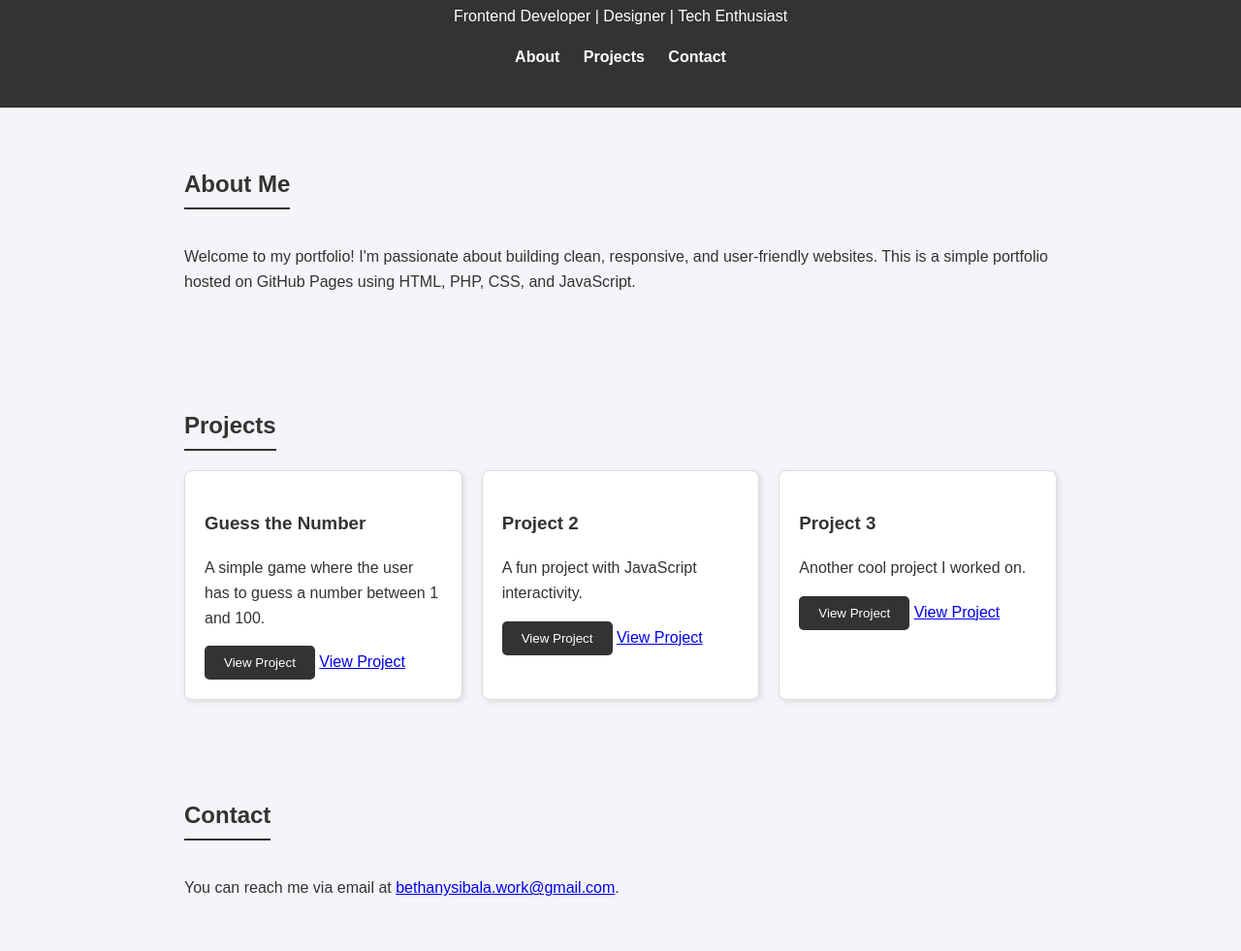
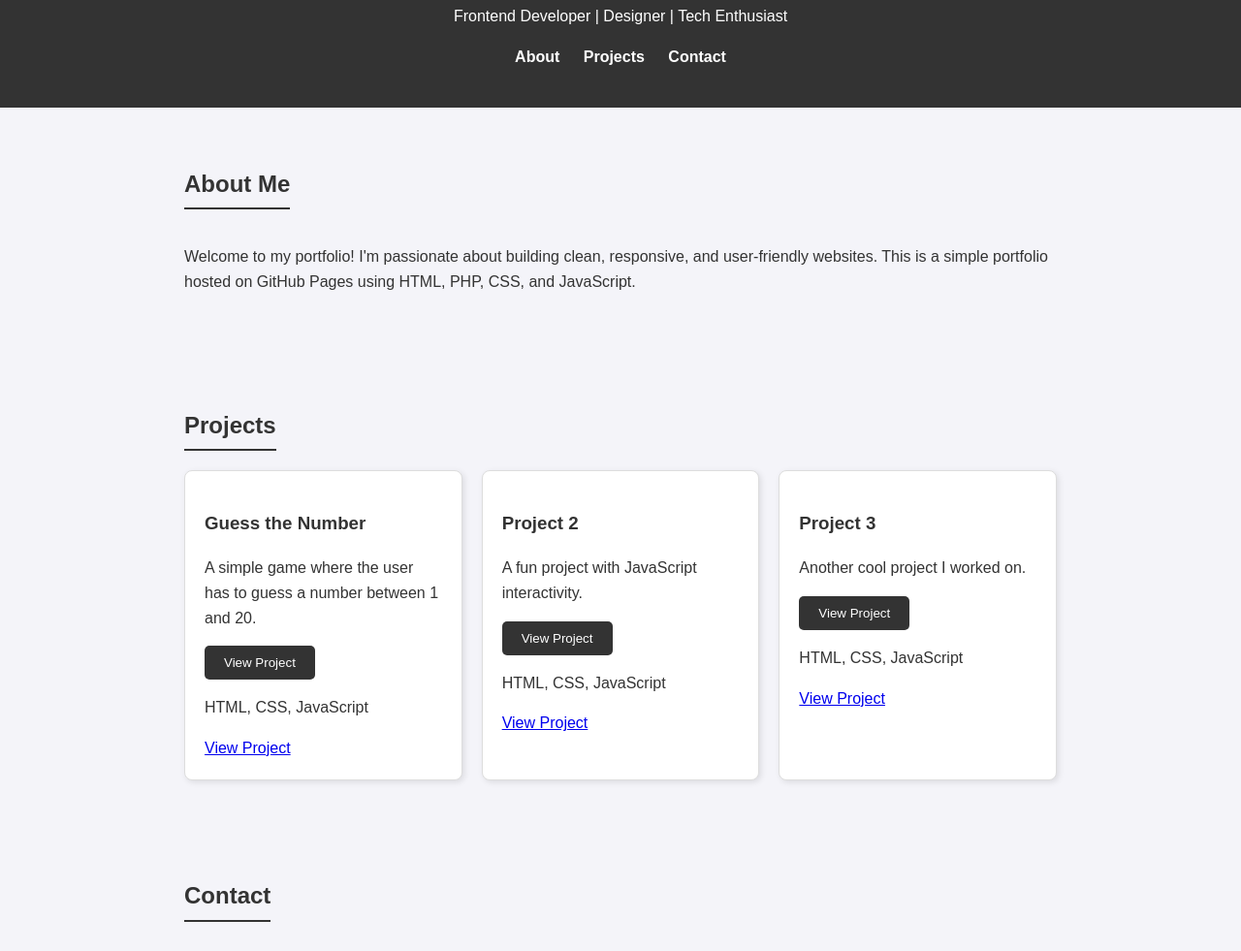
Before and after one commit to bethanysibs/online-portfolio, a plain HTML site: page index.html in a window 1280 px wide. Shown: the part 116-1097 px from the top of the page at 97% size. Drawn offline with Linux system fonts and the light colour scheme.

Commit message:
quick update

```diff
--- a/index.html
+++ b/index.html
@@ -142,9 +142,9 @@
   <script>
     // Sample projects data
     const projects = [
-      { title: "Guess the Number", desc: "A simple game where the user has to guess a number between 1 and 100." , link: "https://github.com/bethanysibala/guess-the-number"},
-      { title: "Project 2", desc: "A fun project with JavaScript interactivity." , link: "https://github.com/bethanysibala/project-2"},
-      { title: "Project 3", desc: "Another cool project I worked on." , link: "https://github.com/bethanysibala/project-3"}
+      { title: "Guess the Number", desc: "A simple game where the user has to guess a number between 1 and 20." , link: "https://github.com/bethanysibala/guess-the-number", tech_stack: "HTML, CSS, JavaScript"},
+      { title: "Project 2", desc: "A fun project with JavaScript interactivity." , link: "https://github.com/bethanysibala/project-2", tech_stack: "HTML, CSS, JavaScript"},
+      { title: "Project 3", desc: "Another cool project I worked on." , link: "https://github.com/bethanysibala/project-3", tech_stack: "HTML, CSS, JavaScript"}
     ];
 
     // Dynamically add projects to the page
@@ -154,6 +154,7 @@
       card.className = "card";
       card.innerHTML = `<h3>${p.title}</h3><p>${p.desc}</p>
                         <button onclick="alert('Opening ${p.title}...')">View Project</button>
+                        <p>${p.tech_stack}</p>
                         <a href="${p.link}" target="_blank">View Project</a>`;
       container.appendChild(card);
     });
```
Also changed, not shown: 1 other file.
